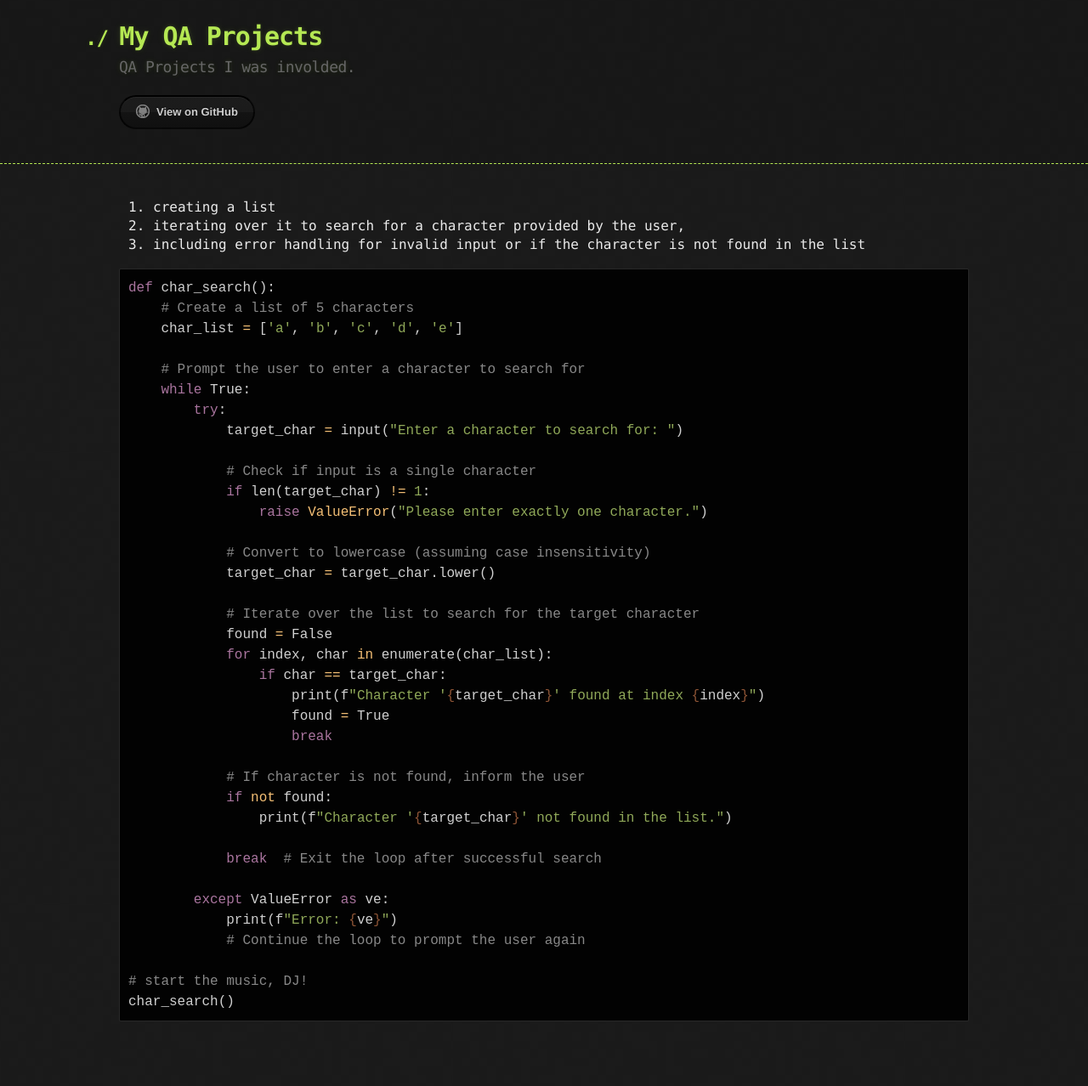
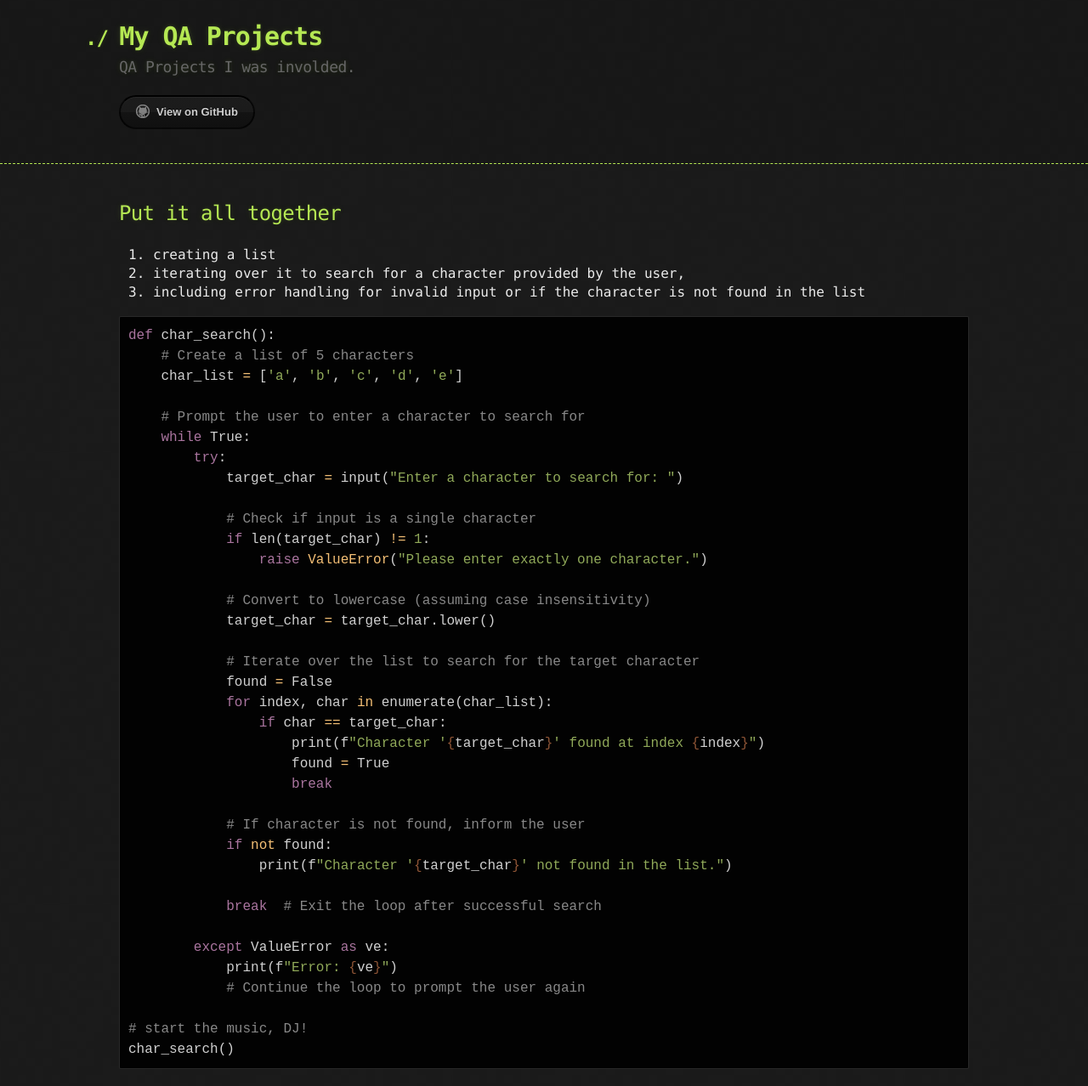
Before and after one commit to sciustechnologia/sciustechnologia.github.io, a Jekyll site: the page built from python/02_string_listTuple/10_biggerPicture.md, in a window 1280 px wide. Shown: the whole page at 85% size. Built offline with Jekyll 4.4.1, drawn with Linux system fonts in a browser that asks for light colours; before the commit the page ends 1222 px from its top, so only the background shows below that.

Commit message:
Update 10_biggerPicture.md

```diff
--- a/python/02_string_listTuple/10_biggerPicture.md
+++ b/python/02_string_listTuple/10_biggerPicture.md
@@ -1,8 +1,9 @@
 ---
-title: strings - bigger picture
+title: Python strings - bigger picture
 layout: default
 ---
 
+## Put it all together
 
 1. creating a list
 2. iterating over it to search for a character provided by the user,
```
